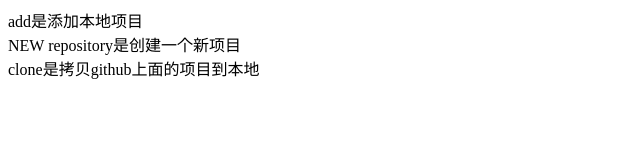
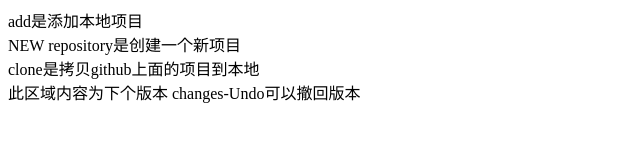
Before and after one commit to w7324778/git-test, a plain HTML site: page index.html in a window 1280 px wide. Shown: the whole page, without its empty margins (0-640 px from the left). Drawn offline with Linux system fonts and the light colour scheme.

Commit message:
git-test-b

```diff
--- a/index.html
+++ b/index.html
@@ -8,5 +8,6 @@
 	<div>add是添加本地项目</div>
 	<div>NEW repository是创建一个新项目</div>
 	<div>clone是拷贝github上面的项目到本地</div>
+	<div>此区域内容为下个版本 changes-Undo可以撤回版本</div>
 </body>
 </html>
```
